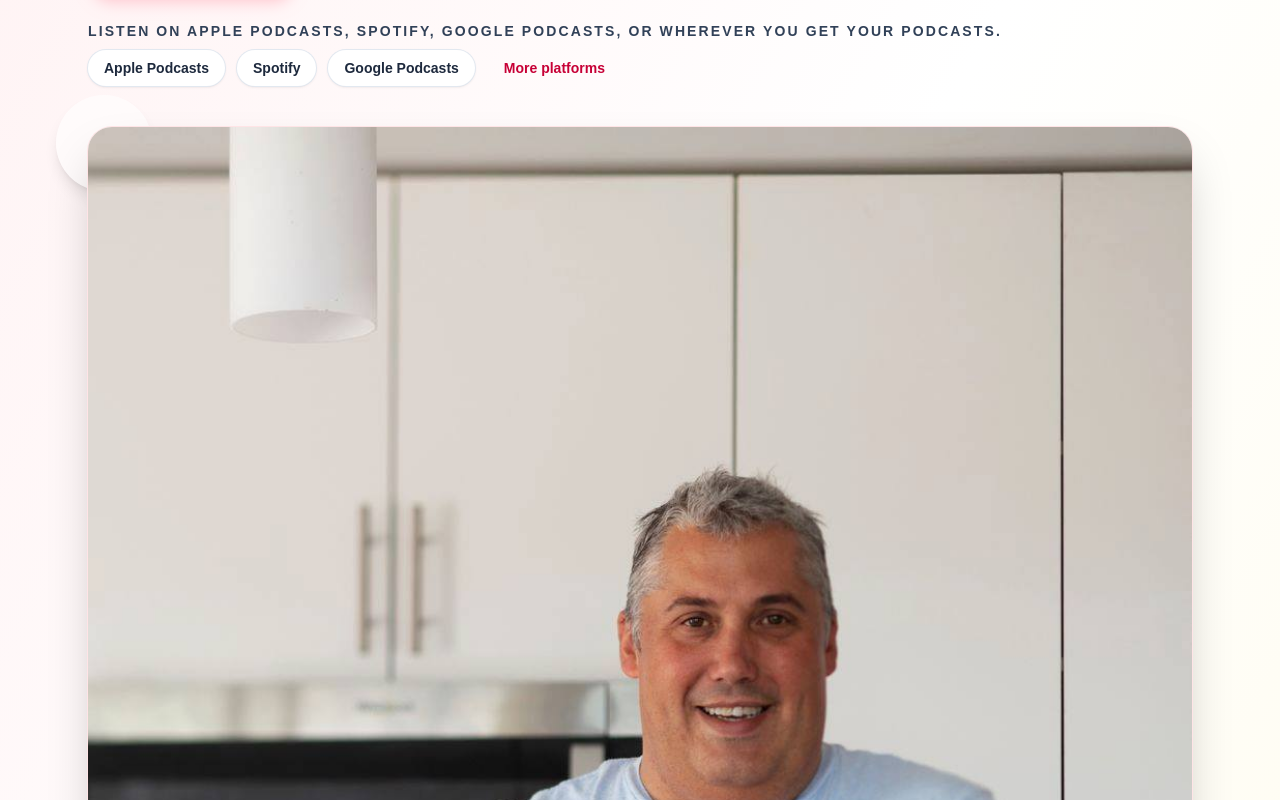
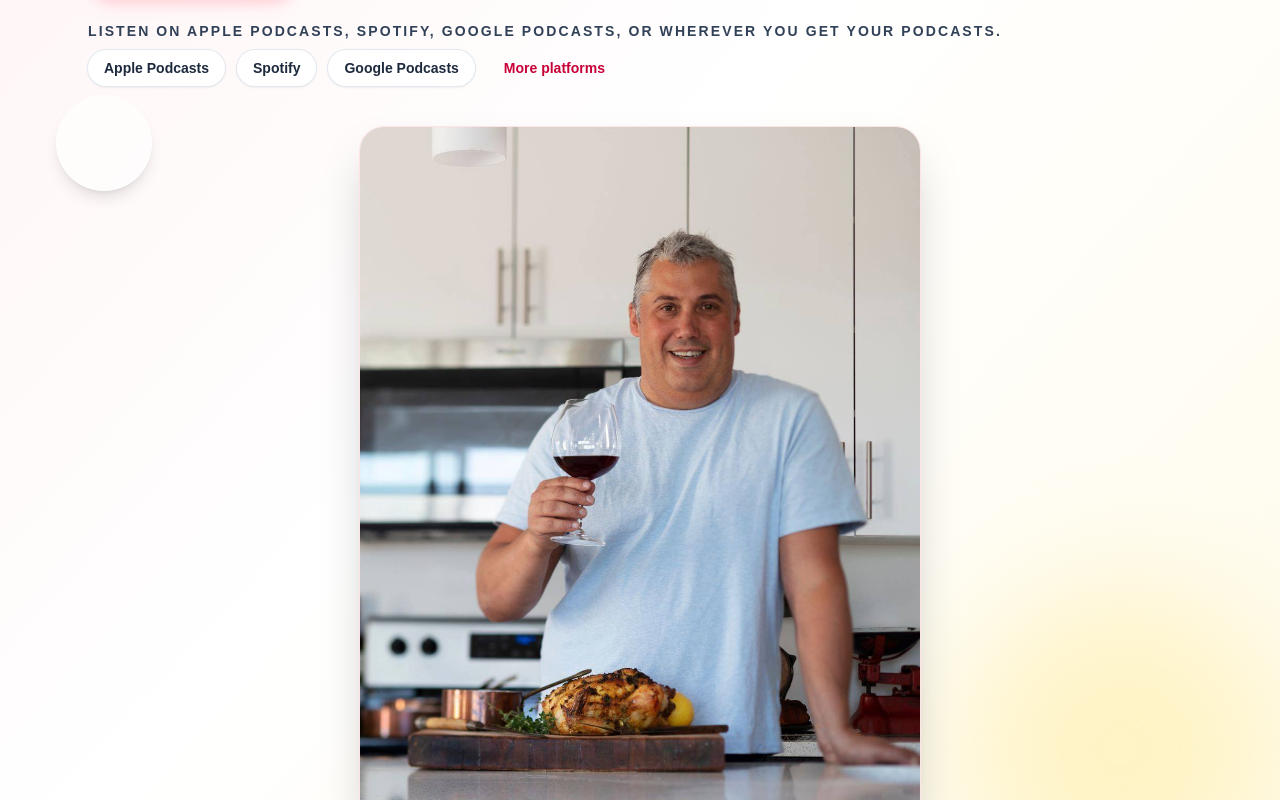
Before and after one commit to dewolfexperiences/dewolfwineexperiencewebsite, a Next.js app: page / in a window 1280 px wide. Shown: the part 580-1380 px from the top of the page. Built offline with nearby package versions, Linux system fonts and the light colour scheme.

Commit message:
Adjust hero image sizing

```diff
--- a/src/app/page.tsx
+++ b/src/app/page.tsx
@@ -120,15 +120,17 @@ export default function Home() {
           </div>
           <div className="relative">
             <div className="absolute -left-8 -top-8 h-24 w-24 rounded-full bg-white/60 shadow-lg" />
-            <div className="relative overflow-hidden rounded-3xl bg-white/60 shadow-2xl ring-1 ring-rose-100">
-              <Image
-                src="/mark-profile.jpg"
-                alt="Sommelier Mark DeWolf enjoying wine in Halifax"
-                width={640}
-                height={760}
-                className="h-full w-full object-cover"
-                priority
-              />
+            <div className="relative mx-auto max-w-[520px] overflow-hidden rounded-3xl bg-white/60 shadow-2xl ring-1 ring-rose-100 sm:max-w-[560px]">
+              <div className="relative aspect-[4/5]">
+                <Image
+                  src="/mark-profile.jpg"
+                  alt="Sommelier Mark DeWolf enjoying wine in Halifax"
+                  fill
+                  className="object-cover"
+                  sizes="(min-width: 1024px) 520px, (min-width: 640px) 480px, 90vw"
+                  priority
+                />
+              </div>
             </div>
           </div>
         </div>
```
